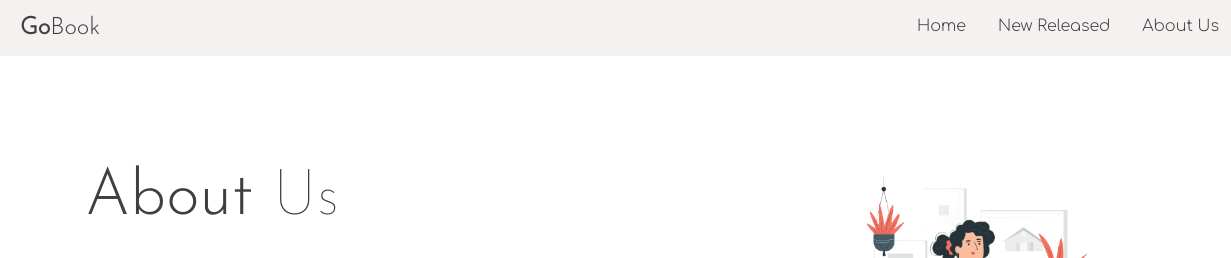
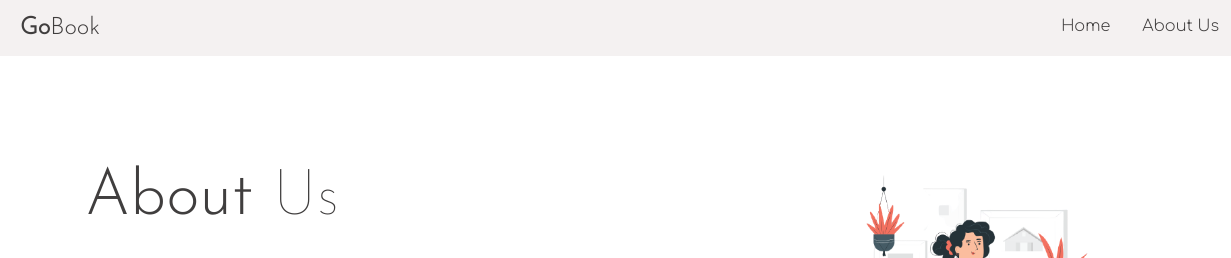
Before and after one commit to marhh2/Tugas-Akhir, a plain HTML site: page tugas-akhir-paw/about.html in a window 1280 px wide. Shown: the top 258 px of the page, 0-1231 px from the left. Drawn offline with nearby package versions, Linux system fonts and the light colour scheme.

Commit message:
Update about.html

```diff
--- a/tugas-akhir-paw/about.html
+++ b/tugas-akhir-paw/about.html
@@ -30,9 +30,6 @@
         <ul class="nav-menu">
           <li class="nav-item">
             <a class="nav-link" href="index.html"> <span class="find">Home</span></a>
-          </li>
-          <li class="nav-item">
-            <a class="nav-link" href="newRilis.html"> <span class="find">New Released</span></a>
           </li>
           <li class="nav-item">
             <a class="nav-link" href="about.html"> <span class="find">About Us</span></a>
```
